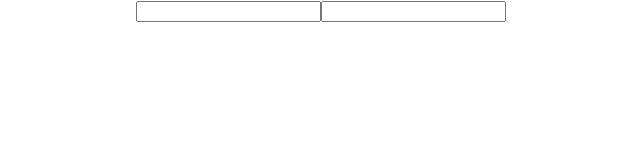
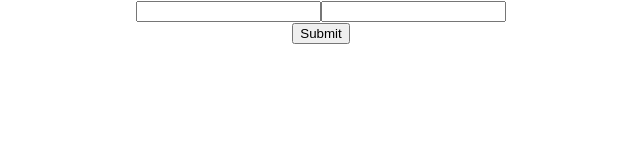
Before and after one commit to anamul01988/firebase-authentication-practice2-gmail-pass-auth, a React (Create React App) app: page / in a window 1280 px wide. Shown: the top 160 px of the page, without its empty margins (319-959 px from the left). Built offline with nearby package versions, Linux system fonts and the light colour scheme.

Commit message:
simple form build and event hadler used

```diff
--- a/package.json
+++ b/package.json
@@ -6,8 +6,10 @@
     "@testing-library/jest-dom": "^5.16.4",
     "@testing-library/react": "^12.1.4",
     "@testing-library/user-event": "^13.5.0",
+    "bootstrap": "^5.1.3",
     "firebase": "^9.6.10",
     "react": "^18.0.0",
+    "react-bootstrap": "^2.2.3",
     "react-dom": "^18.0.0",
     "react-scripts": "5.0.0",
     "web-vitals": "^2.1.4"
--- a/src/App.js
+++ b/src/App.js
@@ -3,14 +3,24 @@ import './App.css';
 import app from "./firebase-init";
 const auth = getAuth(app);
 function App() {
-  const hadleEmailChange = e =>{ //ekta parameter er jonno na dile o cholto
+  const hadleEmailBlur = e =>{ //ekta parameter er jonno na dile o cholto
     console.log(e.target.value)
+  }
+  const hadlePasswordBlur = e =>{ //ekta parameter er jonno na dile o cholto
+    console.log(e.target.value)
+  }
+
+  const handleFormSubmit = e =>{
+    console.log("submitted")
+    e.preventDefault();
   }
   return (
     <div className="App">
-       <form action="#">
-           <input onChange={hadleEmailChange} type="email" />
-           <input type="password" name="" id="" />
+       <form onSubmit={handleFormSubmit}>
+           <input onBlur={hadleEmailBlur} type="email" />
+           <input onBlur={hadlePasswordBlur} type="password" name="" id="" />
+           <br />
+           <input type="submit"  vlaue="login" name="" id="" />
        </form>
     </div>
   );
```
Also changed, not shown: 1 other file (tests, documents, lock files or other folders).
